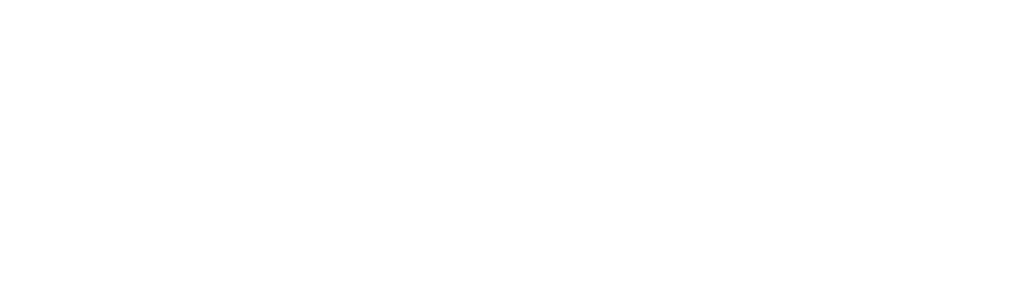
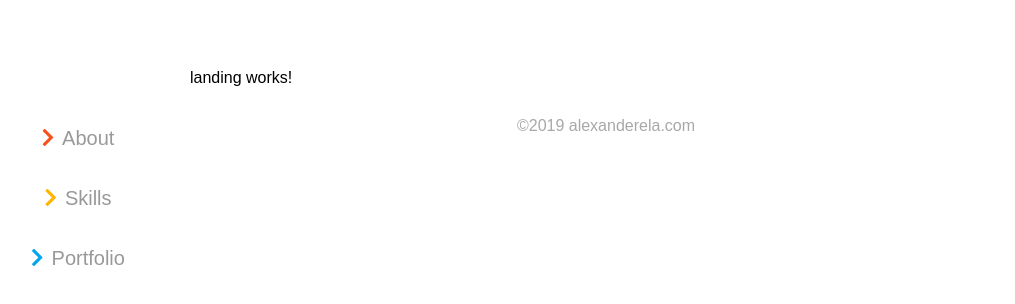
Before and after one commit to alexanderela/personal-website, an Angular app: page / in a window 1280 px wide. Before the commit this address led to /404. Shown: the part 226-530 px from the top of the page, without its empty margins (34-1049 px from the left). Built offline with nearby package versions, Linux system fonts and the light colour scheme.

Commit message:
Create landing component

```diff
--- a/src/app/app-routing.module.ts
+++ b/src/app/app-routing.module.ts
@@ -4,9 +4,10 @@
 import { SkillsComponent } from './skills/skills.component';
 import { PortfolioComponent } from './portfolio/portfolio.component';
 import { ErrorComponent } from './error/error.component';
+import { LandingComponent } from './landing/landing.component';
 
 const routes: Routes = [
-	// { path: '', redirectTo: '/about', pathMatch: 'full' },
+	{ path: '', component: LandingComponent },
 	{ path: 'about', component: AboutComponent },
 	{ path: 'skills', component: SkillsComponent },
 	{ path: 'portfolio', component: PortfolioComponent },
--- a/src/app/app.module.ts
+++ b/src/app/app.module.ts
@@ -7,6 +7,7 @@
 import { SkillsComponent } from './skills/skills.component';
 import { PortfolioComponent } from './portfolio/portfolio.component';
 import { ErrorComponent } from './error/error.component';
+import { LandingComponent } from './landing/landing.component';
 
 @NgModule({
   declarations: [
@@ -14,7 +15,8 @@
     AboutComponent,
     SkillsComponent,
     PortfolioComponent,
-    ErrorComponent
+    ErrorComponent,
+    LandingComponent
   ],
   imports: [
     BrowserModule,
--- /dev/null
+++ b/src/app/landing/landing.component.html
@@ -0,0 +1,3 @@
+<p>
+  landing works!
+</p>
--- /dev/null
+++ b/src/app/landing/landing.component.ts
@@ -0,0 +1,15 @@
+import { Component, OnInit } from '@angular/core';
+
+@Component({
+  selector: 'app-landing',
+  templateUrl: './landing.component.html',
+  styleUrls: ['./landing.component.css']
+})
+export class LandingComponent implements OnInit {
+
+  constructor() { }
+
+  ngOnInit() {
+  }
+
+}
```
Also changed, not shown: src/app/landing/landing.component.css (added), 1 other file (tests, documents, lock files or other folders).
